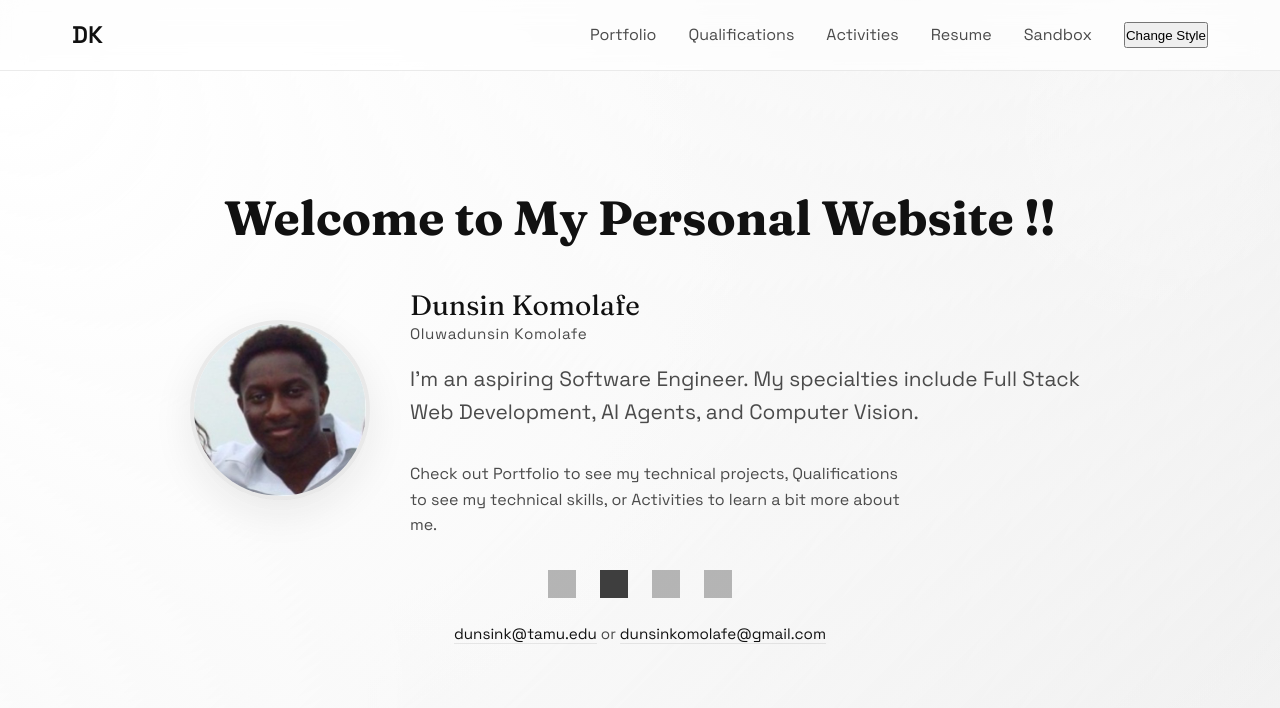
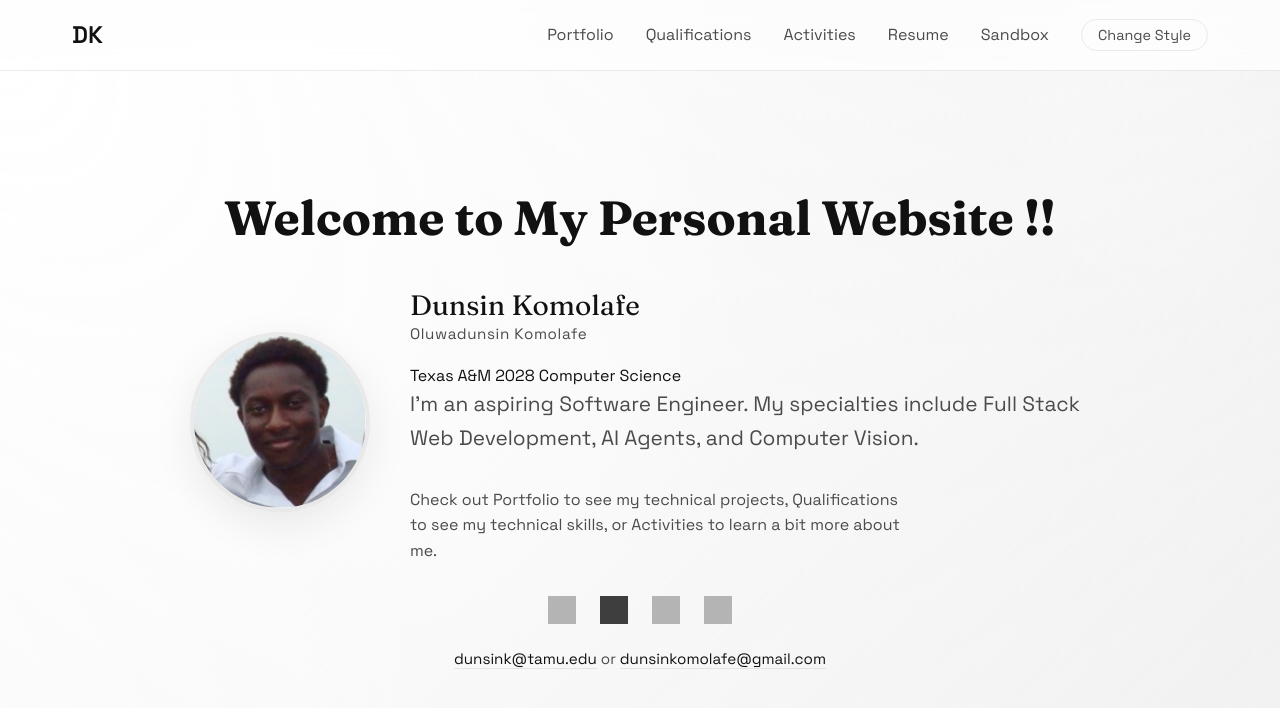
Before and after one commit to DunsinK/personal-website-331, a plain HTML site: page index.html in a window 1280 px wide. Drawn offline with Linux system fonts and the light colour scheme; grey boxes are pictures that could not be loaded.

Commit message:
nav-button style updates

```diff
--- a/index.html
+++ b/index.html
@@ -19,7 +19,7 @@
                 <li><a href="./activities.html">Activities</a></li>
                 <li><a href = "./resume.html">Resume</a></li>
                 <li><a href="./sandbox.html">Sandbox</a></li>
-                <button onclick="toggleStyleSheet()">Change Style</button> <!-- Add a button for changing the style -->
+                <li><button class="nav-button" onclick="toggleStyleSheet()">Change Style</button></li>
             </ul>
 
         </div>
@@ -38,6 +38,7 @@
                 <div class="hero-text">
                     <p class="hero-name">Dunsin Komolafe</p>
                     <p class="hero-subname">Oluwadunsin Komolafe</p>
+                    <p>Texas A&M 2028 Computer Science</p>
                     <p class="tagline">I'm an aspiring Software Engineer. My specialties include Full Stack Web Development, AI Agents, and Computer Vision.</p>
                     <p class="hero-blurb">Check out Portfolio to see my technical projects, Qualifications to see my technical skills, or Activities to learn a bit more about me.</p>
                 </div><!--text part-->
--- a/style.css
+++ b/style.css
@@ -93,6 +93,7 @@ nav .logo {
 nav ul {
     list-style: none;
     display: flex;
+    align-items: center;
     gap: 2rem;
 }
 
@@ -104,6 +105,30 @@ nav a {
 
 nav a:hover {
     color: var(--ink);
+}
+
+.nav-button {
+    font-family: inherit;
+    font-size: 0.9rem;
+    line-height: 1;
+    color: var(--ink-muted);
+    background: transparent;
+    border: 1px solid var(--line);
+    border-radius: 999px;
+    padding: 0.5rem 1rem;
+    cursor: pointer;
+    transition: color 0.3s, border-color 0.3s, background 0.3s;
+}
+
+.nav-button:hover {
+    color: var(--ink);
+    border-color: var(--ink);
+    background: rgba(255, 255, 255, 0.6);
+}
+
+.nav-button:focus-visible {
+    outline: 2px solid var(--ink);
+    outline-offset: 2px;
 }
 
 /* Hero Section */
```
Also changed, not shown: activities.html (+1 -1 lines), portfolio.html (+1 -1 lines), qualifications.html (+1 -1 lines), resume.html (+1 -1 lines).
